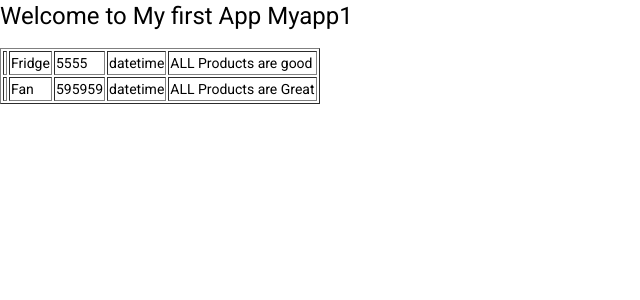
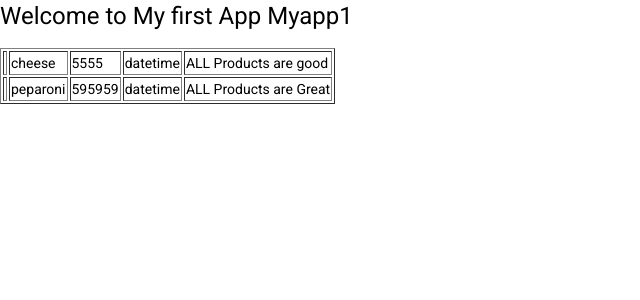
Before and after one commit to SAIVARAPRASADARAO/SaiRepo, an Angular app: page / in a window 1280 px wide. Shown: the top 300 px of the page, without its empty margins (0-640 px from the left). Built offline with nearby package versions, Linux system fonts and the light colour scheme.

Commit message:
modified

```diff
--- a/src/app/app.component.ts
+++ b/src/app/app.component.ts
@@ -19,14 +19,14 @@ Items: any;
   return[
     {
     "PizzaId":1,
-    "PizzaName":"Fridge",
+    "PizzaName":"cheese",
     "PizzaCode":"5555",
     "PizzaDate":"datetime",
     "PizzaDescription": "ALL Products are good",
   },
   {
     "PizzaId":2,
-    "PizzaName":"Fan",
+    "PizzaName":"peparoni",
     "PizzaCode":"595959",
     "PizzaDate":"datetime",
     "PizzaDescription": "ALL Products are Great",
```
